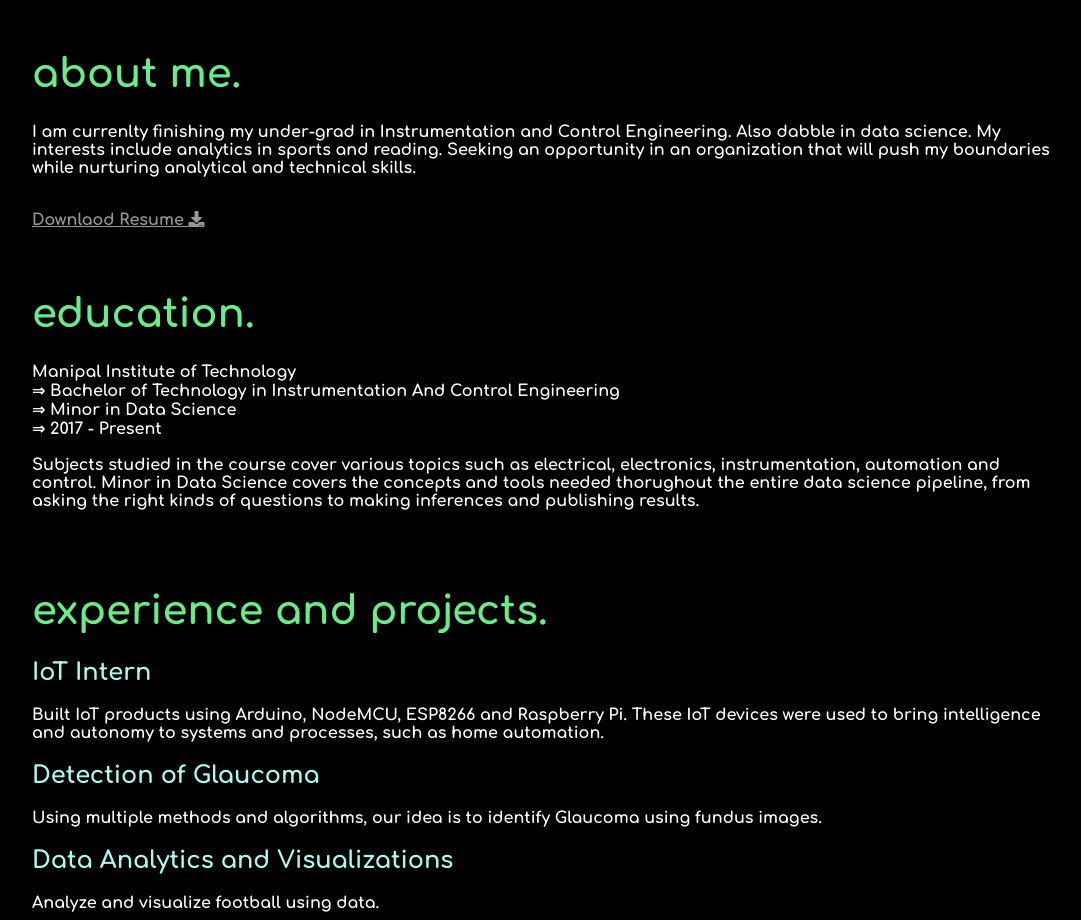
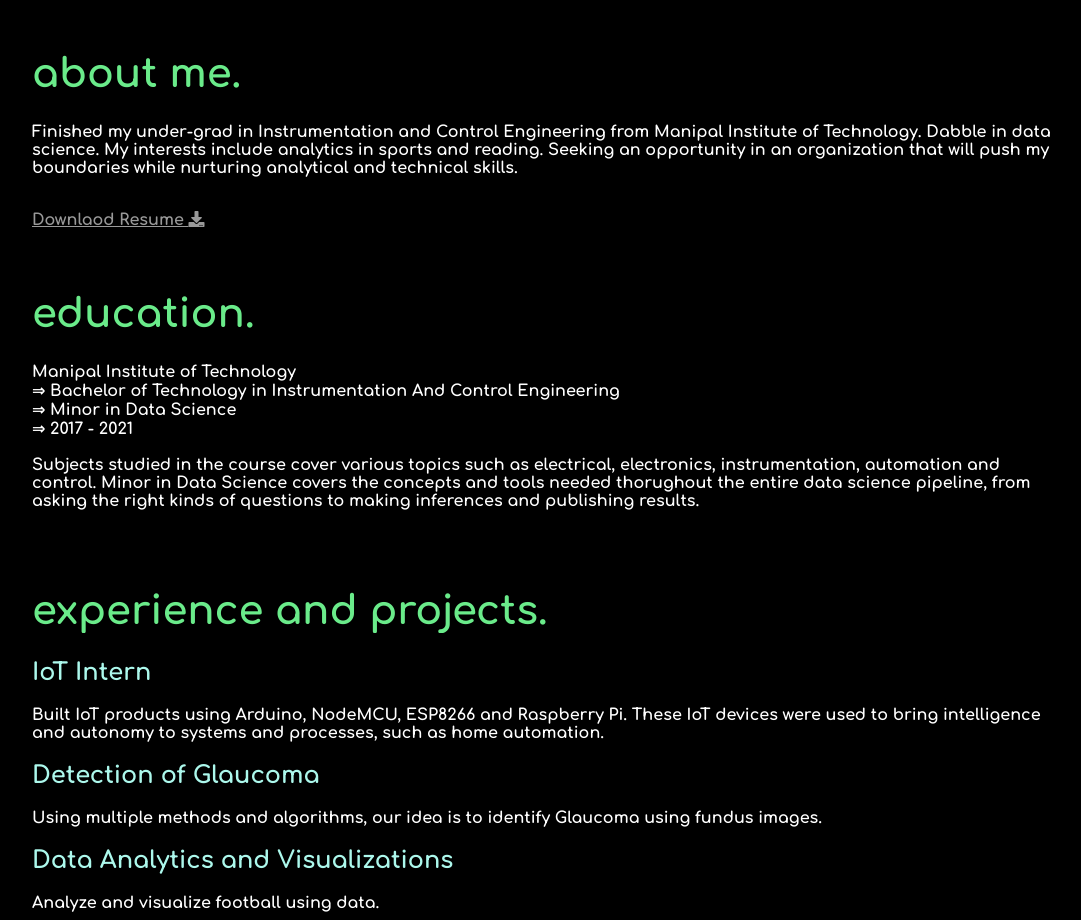
Before and after one commit to rpavan07/rpavan07.github.io, a plain HTML site: page index.html in a window 1280 px wide. Shown: the part 880-1800 px from the top of the page, without its empty margins (96-1177 px from the left). Drawn offline with nearby package versions, Linux system fonts and the light colour scheme.

Commit message:
Update index.html

```diff
--- a/index.html
+++ b/index.html
@@ -47,7 +47,7 @@
                     <h1>about me.</h1>
                  <div>
                           <p>
-                            I am currenlty finishing my under-grad in Instrumentation and Control Engineering. Also dabble in data science. My interests
+                            Finished my under-grad in Instrumentation and Control Engineering from Manipal Institute of Technology. Dabble in data science. My interests
                             include analytics in sports and reading. Seeking an opportunity in an organization
                             that will push my boundaries while nurturing analytical and technical skills.
                           </p> <br>
@@ -62,7 +62,7 @@
                             Manipal Institute of Technology <br>
                            ⇒ Bachelor of Technology in Instrumentation And Control Engineering<br>
                            ⇒ Minor in Data Science<br>
-                           ⇒ 2017 - Present<br>
+                           ⇒ 2017 - 2021<br>
                            <br>
                            Subjects studied in the course cover various topics such as electrical, electronics, instrumentation, automation and control. Minor in Data Science covers the concepts and tools needed thorughout the entire data science pipeline, from asking the right
                            kinds of questions to making inferences and publishing results.
```
